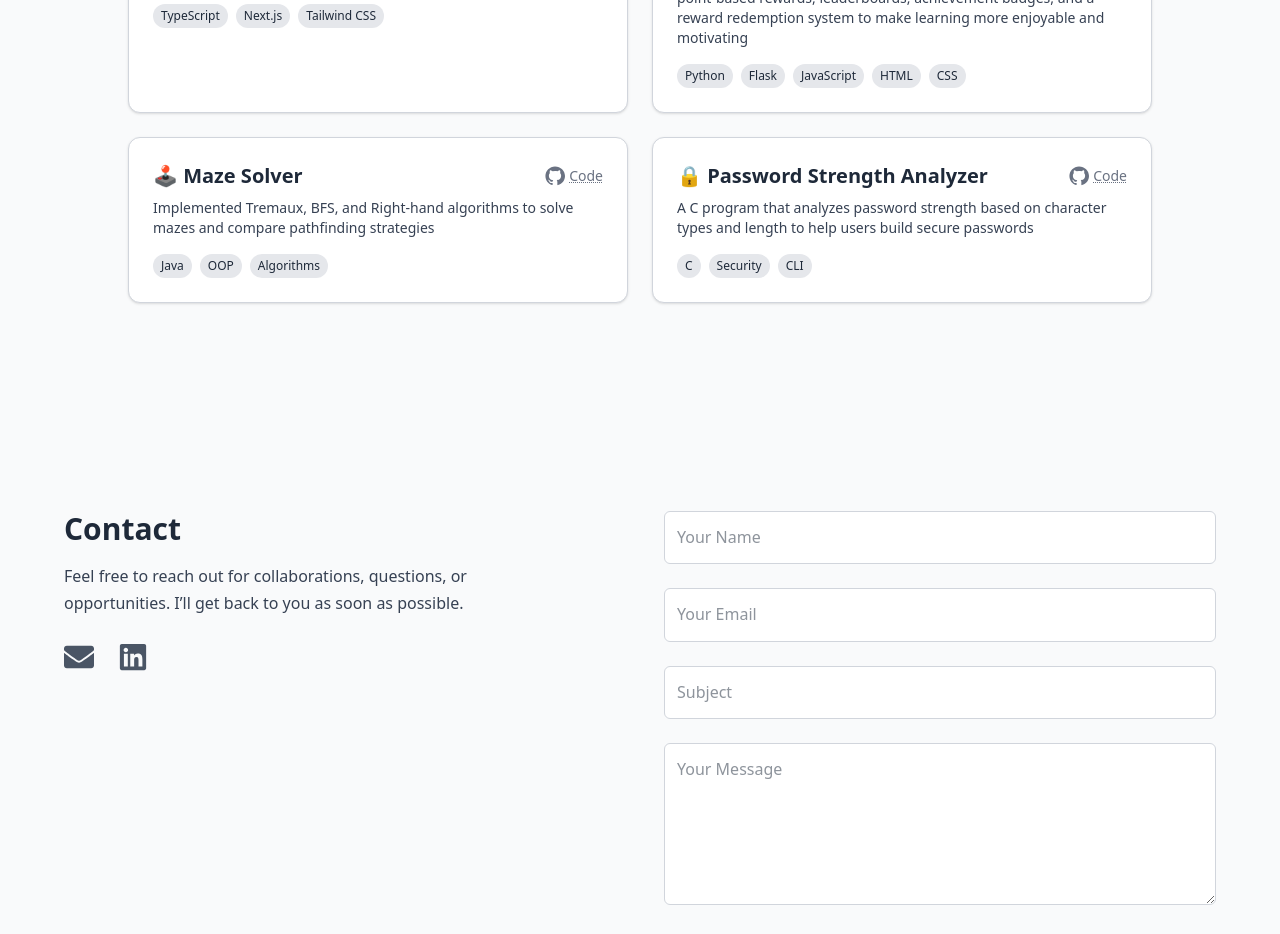
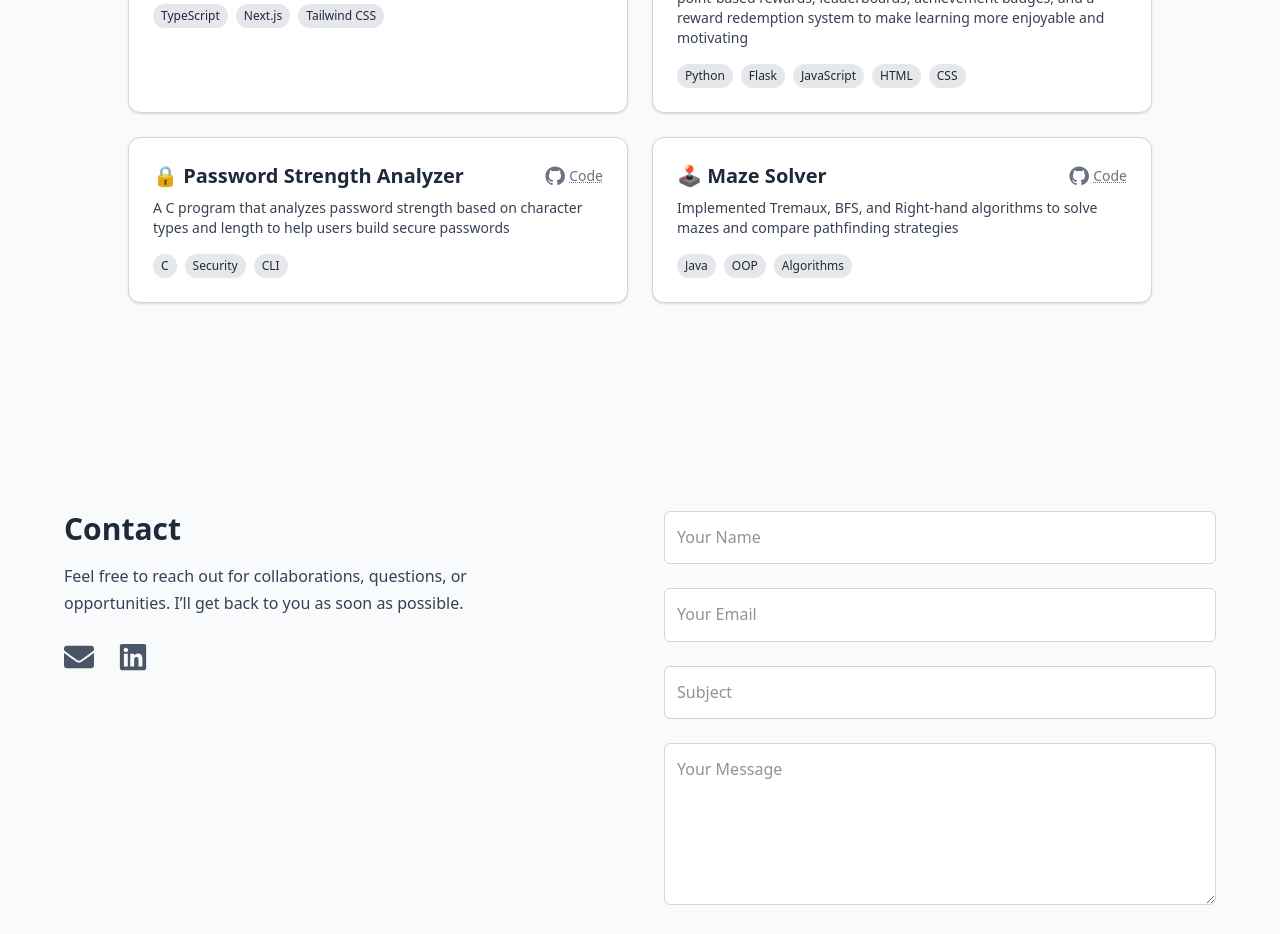
Before and after one commit to cenesdeveloper/portfolio, a Next.js app: page / in a window 1280 px wide. Shown: the part 3020-3954 px from the top of the page. Built offline with nearby package versions, Linux system fonts and the light colour scheme.

Commit message:
Small change in projects

```diff
--- a/app/components/Projects.tsx
+++ b/app/components/Projects.tsx
@@ -36,17 +36,17 @@ export default function Projects() {
         />
 
         <ProjectCard
+          title="🔒 Password Strength Analyzer"
+          desc="A C program that analyzes password strength based on character types and length to help users build secure passwords"
+          github="https://github.com/cenesdeveloper/Password-Strength-Analyzer"
+          skills={["C", "Security", "CLI"]}
+        />
+
+        <ProjectCard
           title="🕹️ Maze Solver"
           desc="Implemented Tremaux, BFS, and Right-hand algorithms to solve mazes and compare pathfinding strategies"
           github="https://github.com/cenesdeveloper/Maze-Solver"
           skills={["Java", "OOP", "Algorithms"]}
-        />
-
-        <ProjectCard
-          title="🔒 Password Strength Analyzer"
-          desc="A C program that analyzes password strength based on character types and length to help users build secure passwords"
-          github="https://github.com/cenesdeveloper/Password-Strength-Analyzer"
-          skills={["C", "Security", "CLI"]}
         />
       </div>
     </section>
```
